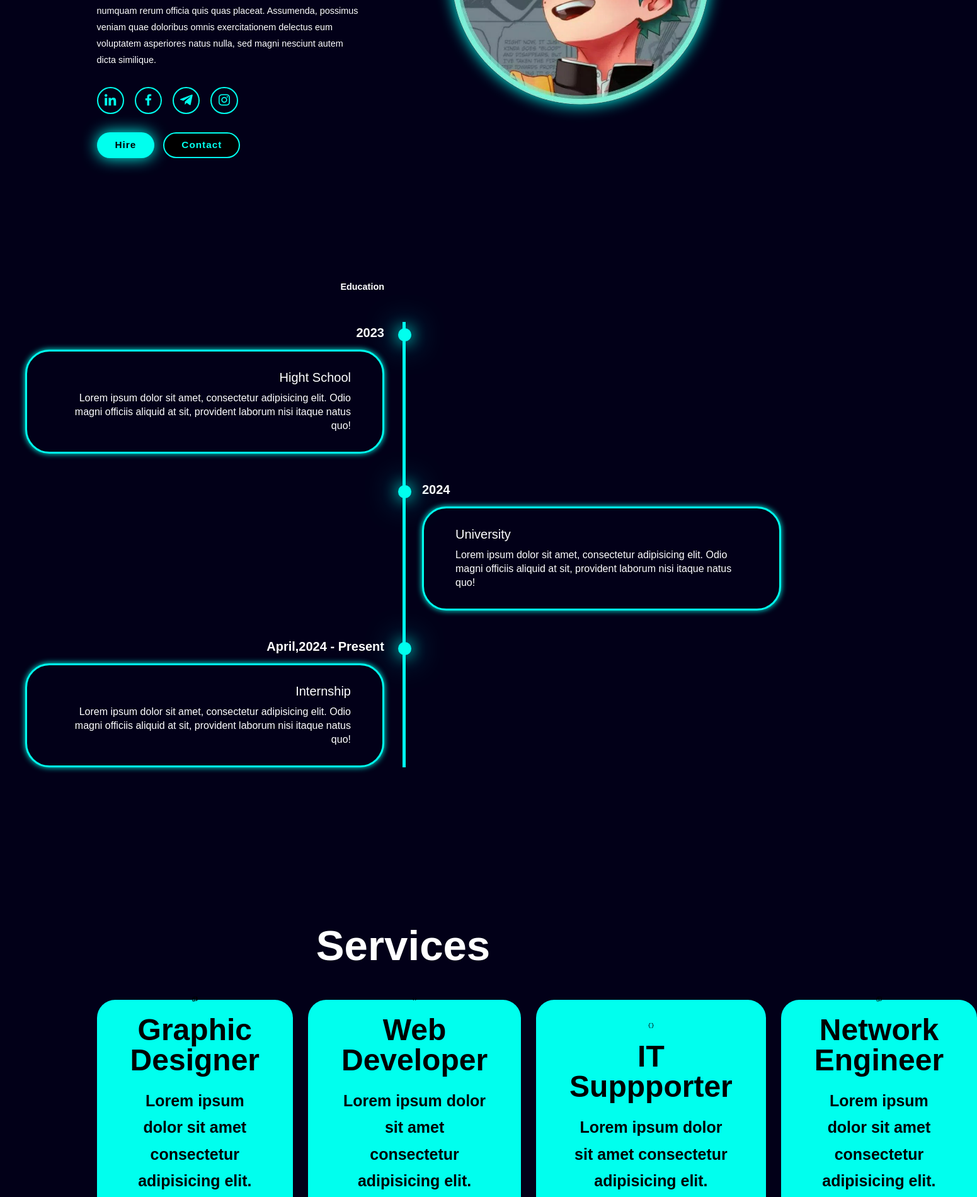
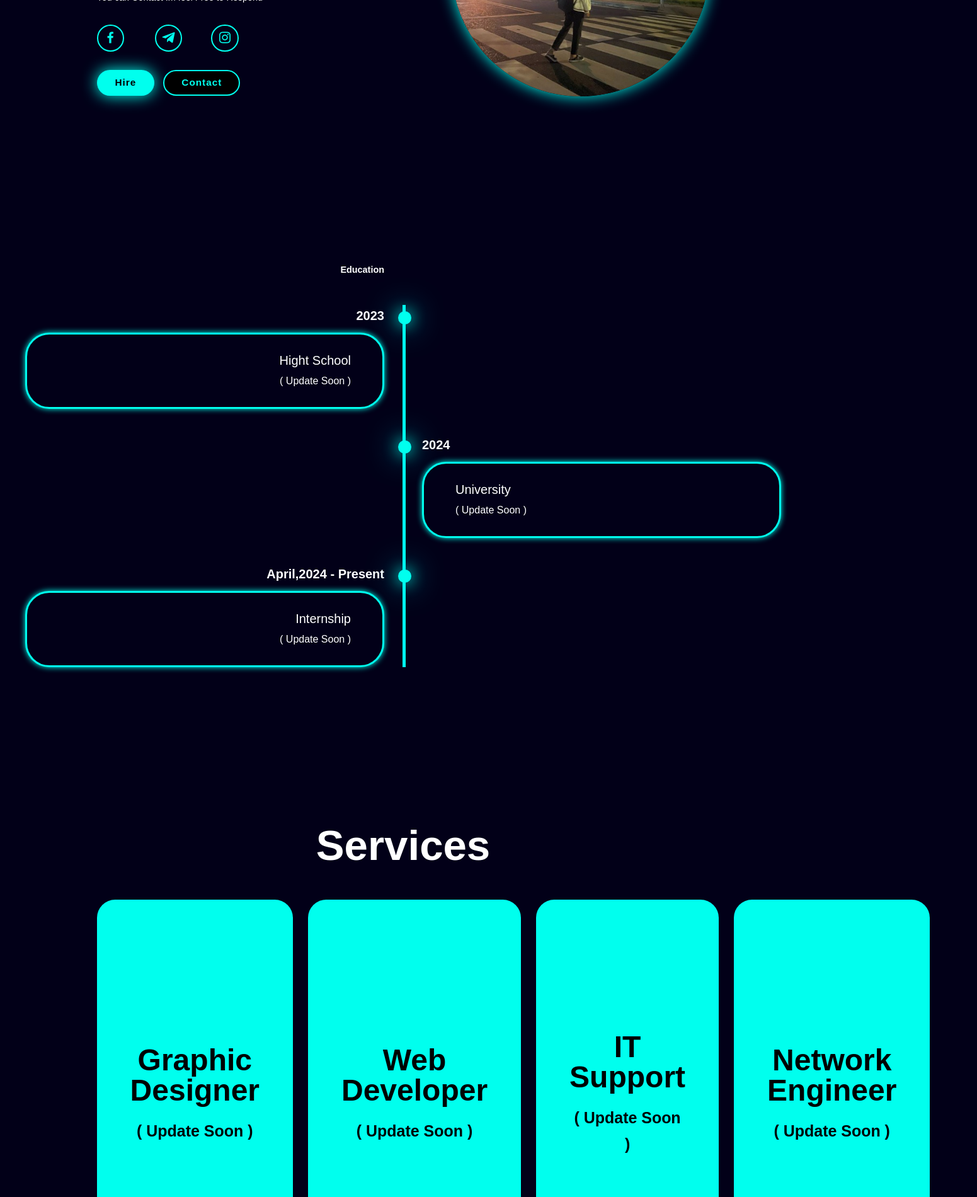
Before and after one commit to Vibol1/Vibol, a plain HTML site: page index.html in a window 1280 px wide. Shown: the part 480-2380 px from the top of the page at 63% size, 1551 px wide, since content can reach past the window. Drawn offline with nearby package versions, Linux system fonts and the light colour scheme.

Commit message:
Add files via upload

```diff
--- a/index.html
+++ b/index.html
@@ -3,14 +3,16 @@
 <head>
   <meta charset="UTF-8">
   <meta name="viewport" content="width=device-width, initial-scale=1.0">
-  <title>RON Phengang</title>
+  <title>By Vibol</title>
   <link rel="stylesheet" href="style.css">
   <link href='https://unpkg.com/boxicons@2.1.4/css/boxicons.min.css' rel='stylesheet'>
+  <link rel="icon" href="favicon.ico" type="image/x-icon">
+
 </head>
 <body>
 
   <header class="header">
-    <a href="#home" class="logo">RON <span>Phengang</span></a>
+    <a href="#home" class="logo">BY <span>VIBOL</span></a>
     <i class='bx bx-menu' id="menu-icon"></i>
     <nav class="navbar">
       <a href="#home" class="active">About me</a>
@@ -23,23 +25,25 @@
   </header>
   <section class="home" id="home">
     <div class="home-content">
-      <h1>Hi, It's me <span>RON Phengang</span></h1>
+      <h1>Hi, It's me <span>By Vibol</span></h1>
       <h3 class="text-animation">I'm a <span></span></h3>
-      <p>Lorem ipsum, dolor sit amet consectetur adipisicing elit. Dolores molestiae omnis veritatis facilis, qui nemo odio perspiciatis nihil minus reiciendis dolor, explicabo sapiente voluptates ullam numquam rerum officia quis quas placeat. Assumenda, possimus veniam quae doloribus omnis exercitationem delectus eum voluptatem asperiores natus nulla, sed magni nesciunt autem dicta similique.</p>
+      <p>My name is Vibol Im working as IT Assistant at Western University
+        <br>You can Contact Im feel Free to Respond
+      </p>
       <div class="social-icons">
-        <a href="#" i class='bx bxl-linkedin'></i></a>
-        <a href="#"><i class='bx bxl-facebook' ></i></a>
-        <a href="#"><i class='bx bxl-telegram'></i></a>
+
+        <a href="https://www.facebook.com/profile.php?id=100049207876301"><i class='bx bxl-facebook' ></i></a> &nbsp; &nbsp;  &nbsp; &nbsp; &nbsp; &nbsp;
+        <a href="#"><i class='bx bxl-telegram'></i></a>&nbsp; &nbsp;  &nbsp; &nbsp; &nbsp; &nbsp;
         <a href="#"><i class='bx bxl-instagram' ></i></a>
       </div>
 
       <div class="btn-group">
         <a href="#" class="btn">Hire</a>
-        <a href="#contact" class="btn">Contact</a>
+        <a href="https://www.facebook.com/profile.php?id=100049207876301" class="btn">Contact</a>
       </div>
     </div>
       <div class="home-img">
-        <img src="image.png" alt="">
+        <img src="tttt.jpg" alt="">
       </div>
   </section>
 
@@ -53,7 +57,7 @@
           <div class="timeline-date">2023</div>
           <div class="timeline-content">
             <h3>Hight School</h3>
-            <p>Lorem ipsum dolor sit amet, consectetur adipisicing elit. Odio magni officiis aliquid at sit, provident laborum nisi itaque natus quo!</p>
+            <p>( Update Soon )</p>
           </div>
       </div>
       <div class="timeline-item">
@@ -61,7 +65,7 @@
           <div class="timeline-date">2024</div>
           <div class="timeline-content">
             <h3>University</h3>
-            <p>Lorem ipsum dolor sit amet, consectetur adipisicing elit. Odio magni officiis aliquid at sit, provident laborum nisi itaque natus quo!</p>
+            <p>( Update Soon )</p>
           </div>
       </div>
       <div class="timeline-item">
@@ -69,7 +73,7 @@
           <div class="timeline-date">April,2024 - Present</div>
           <div class="timeline-content">
             <h3>Internship</h3>
-            <p>Lorem ipsum dolor sit amet, consectetur adipisicing elit. Odio magni officiis aliquid at sit, provident laborum nisi itaque natus quo!</p>
+            <p>( Update Soon )</p>
           </div>
       </div>
     </div>
@@ -79,30 +83,30 @@
     <div class="services-container">
       <div class="service-box">
         <div class="service-info">
-          <i class="bx bxs-devices"></i>
+         <!-- <i class="bx bxs-devices"></i> -->
           <h4>Graphic Designer</h4>
-          <p>Lorem ipsum dolor sit amet consectetur adipisicing elit. Voluptatum eius quasi aperiam corrupti rerum sapiente eligendi. Dolore aut cupiditate explicabo!</p>
+          <p>( Update Soon )</p>
         </div>
       </div>
       <div class="service-box">
         <div class="service-info">
-          <i class="bx bx-code"></i>
+       <!--   <i class="bx bx-code"></i> -->
           <h4>Web Developer</h4>
-          <p>Lorem ipsum dolor sit amet consectetur adipisicing elit. Voluptatum eius quasi aperiam corrupti rerum sapiente eligendi. Dolore aut cupiditate explicabo!</p>
+          <p>( Update Soon )</p>
         </div>
       </div>
       <div class="service-box">
         <div class="service-info">
-          <i class="bx bx-code-curly"></i>
-          <h4>IT Suppporter</h4>
-          <p>Lorem ipsum dolor sit amet consectetur adipisicing elit. Voluptatum eius quasi s aperiam corrupti rerum sapiente eligendi. Dolore aut cupiditate explicabo!</p>
+        <!--  <i class="bx bx-code-curly"></i> -->
+         <h4>IT Support</h4>
+         <p>( Update Soon )</p>
         </div>
       </div>
       <div class="service-box">
         <div class="service-info">
-          <i class="bx bx-devices"></i>
+      <!--    <i class="bx bx-devices"></i> -->
           <h4>Network Engineer</h4>
-          <p>Lorem ipsum dolor sit amet consectetur adipisicing elit. Voluptatum eius quasi aperiam corrupti rerum sapiente eligendi. Dolore aut cupiditate explicabo!</p>
+          <p>( Update Soon )</p>
         </div>
       </div>
     </div>
@@ -131,14 +135,15 @@
 
   <footer class="footer">
   <div class="social">
-    <a href="#" i class='bx bxl-linkedin'></i></a>
-    <a href="#"><i class='bx bxl-facebook' ></i></a>
+
+    <a href="https://www.facebook.com/profile.php?id=100049207876301"><i class='bx bxl-facebook' ></i></a>
     <a href="#"><i class='bx bxl-telegram'></i></a>
     <a href="#"><i class='bx bxl-instagram' ></i></a>
+
   </div>
   <ul class="list">
     <li>
-      <a href="#">FAQ</a>
+      <a href="mailto:vibolgame12345@gmail.com">FAQ</a>
     </li>
     <li>
       <a href="#services">Services</a>
@@ -151,7 +156,7 @@
     </li>
   </ul>
 
-  <p class="copyright"> Olivia Roberts | All Right</p>
+  <p class="copyright"> Copyright: &nbsp; &nbsp;By Vibol</p>
 </footer>
 
   <script src="srcipt.js"></script>
```
Also changed, not shown: favicon.ico (added), tttt.jpg (added).
